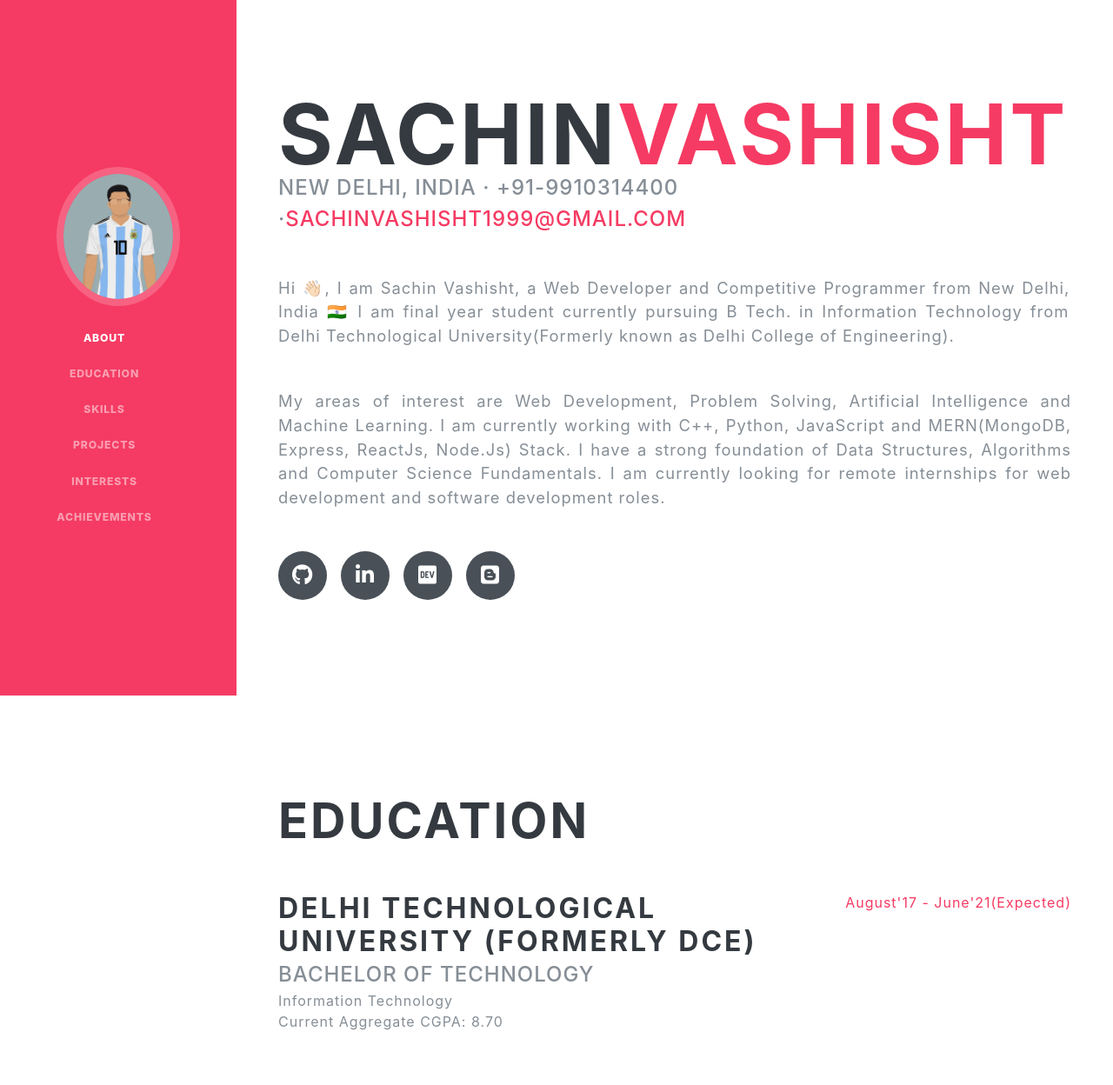
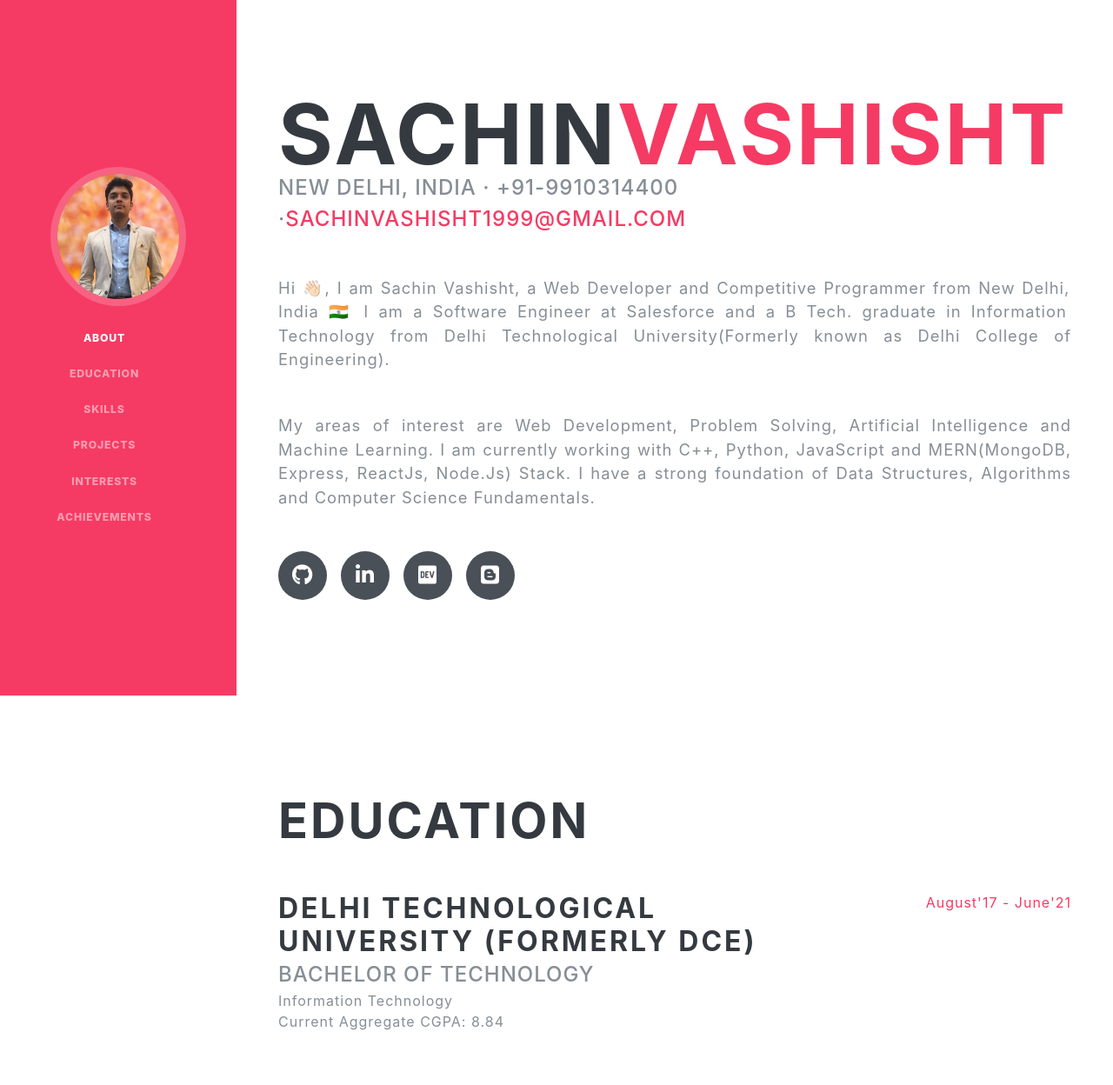
Before and after one commit to SachRestated/sachin-vashisht-portfolio, a Gatsby site: page / in a window 1280 px wide. Shown: the top 1248 px of the page at 87% size. Built offline with nearby package versions, Linux system fonts and the light colour scheme; Gatsby itself is replaced by a stand-in of ours; a web font is replaced by a local one.

Commit message:
Profile pic and Info Updates

```diff
--- a/src/components/Sidebar.js
+++ b/src/components/Sidebar.js
@@ -2,7 +2,7 @@ import React, { Component } from 'react';
 import Scrollspy from 'react-scrollspy';
 import Scroll from './Scroll';
 
-import mypic from '../assets/images/mypic.jpg';
+import mypic from '../assets/images/mypic.jpeg';
 import config from '../../config';
 
 export class Sidebar extends Component {
--- a/src/pages/index.js
+++ b/src/pages/index.js
@@ -21,7 +21,6 @@ import blog from '../assets/images/Blog.svg';
 import nodejs from '../assets/images/nodejs.svg'
 import mongodb from '../assets/images/mongodb.svg'
 
-import chat from '../assets/images/chat.png'
 import mern from '../assets/images/mern.png'
 import expense from '../assets/images/expense.png'
 import hangman from '../assets/images/hangman.png'
@@ -53,12 +52,12 @@ const IndexPage = () => (
           <p className="lead mb-5">
             Hi 👋🏻, I am Sachin Vashisht, a Web Developer and Competitive Programmer from New Delhi, India 🇮🇳
 
-I am final year student currently pursuing B Tech. in Information Technology from Delhi Technological University(Formerly known as Delhi College of Engineering).
+I am a Software Engineer at Salesforce and a B Tech. graduate in Information Technology from Delhi Technological University(Formerly known as Delhi College of Engineering).
           </p>
           <p className="lead mb-5">
             My areas of interest are Web Development, Problem Solving, Artificial Intelligence and Machine Learning. I am currently working with C++, Python, JavaScript and MERN(MongoDB, Express, ReactJs, Node.Js) Stack.
 
-            I have a strong foundation of Data Structures, Algorithms and Computer Science Fundamentals. I am currently looking for remote internships for web development and software development roles.
+            I have a strong foundation of Data Structures, Algorithms and Computer Science Fundamentals.
           </p>
 
           <div className="social-icons">
@@ -87,10 +86,10 @@ I am final year student currently pursuing B Tech. in Information Technology fro
               <h3 className="mb-0">Delhi Technological University (Formerly DCE)</h3>
               <div className="subheading">Bachelor of Technology</div>
               <div >Information Technology</div>
-              <p>Current Aggregate CGPA: 8.70</p>
+              <p>Current Aggregate CGPA: 8.84</p>
             </div>
             <div className="resume-date text-md-right">
-              <span className="text-primary">August'17 - June'21(Expected)</span>
+              <span className="text-primary">August'17 - June'21</span>
             </div>
           </div>
 
```
Also changed, not shown: src/assets/images/mypic.jpeg (added).
